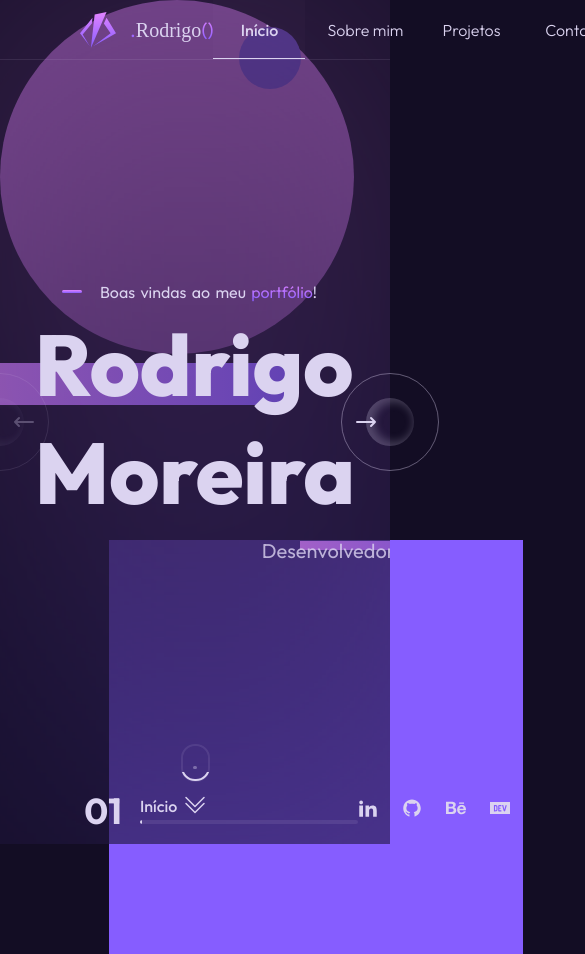
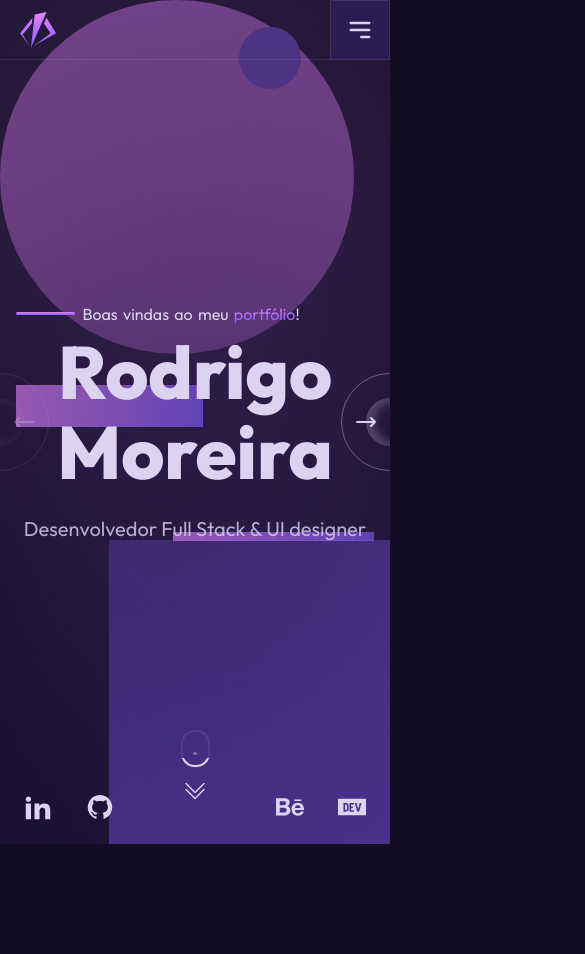
Before and after one commit to rodrigsmor/my-portfolio, a React (Vite) app: page / in a window 390 px wide. Shown: the top 954 px of the page, 585 px wide, since content can reach past the window. After the commit the page ends 844 px from the top, so only its background shows below. Built offline with nearby package versions, Linux system fonts and the light colour scheme; a web font is replaced by a local one.

Commit message:
Desvelops mobile and tablet version

```diff
--- a/src/components/Buttons/NavigateButton/index.jsx
+++ b/src/components/Buttons/NavigateButton/index.jsx
@@ -14,6 +14,8 @@ export const NavigateButton = ({ isPrevious = false }) => {
     <NavigateButtonWrapper
       className={`${isPrevious ? 'previous' : 'next'}`}
       disabled={isDisabled}
+      title={`go to ${isPrevious ? 'previous' : 'next'} page`}
+      aria-label={`go to ${isPrevious ? 'previous' : 'next'} page`}
       onClick={e => {
         let redirectTo = paths.indexOf(pathname) + (isPrevious ? -1 : +1);
         navigate(paths.at(redirectTo))
--- a/src/components/Buttons/SeeMoreButton/styled.js
+++ b/src/components/Buttons/SeeMoreButton/styled.js
@@ -36,11 +36,11 @@ export const SeeMoreButtonContainer = styled.button`
   height: 76px;
   gap: 10px;
   z-index: 51;
-  bottom: 24px;
+  bottom: 38px;
   display: flex;
   cursor: pointer;
   width: max-content;
-  position: absolute;
+  position: absolute !important;
   align-items: center;
   background: transparent;
   flex-direction: column;
@@ -100,4 +100,8 @@ export const SeeMoreButtonContainer = styled.button`
       }
     }
   }
+
+  @media ${({ theme }) => theme.media.desktop } {
+    bottom: 24px;
+  }
 `;
--- a/src/components/common/SectionContentTemplate/styled.js
+++ b/src/components/common/SectionContentTemplate/styled.js
@@ -3,7 +3,7 @@ import styled from "styled-components";
 export const SectionContentTemplateWrapper = styled.div`
   z-index: 20;
   width: 100vw;
-  height: 100vh;
+  height: 100dvh;
   bottom: -150%;
   max-width: 100vw;
   overflow: hidden;
@@ -17,7 +17,7 @@ export const SectionContentTemplateWrapper = styled.div`
 
   > div.content-wrapper {
     width: 100%;
-    max-height: 100vh;
+    max-height: 100dvh;
     overflow-y: scroll;
     overflow-x: hidden;
     scrollbar-width: none;
@@ -33,7 +33,7 @@ export const SectionContentTemplateWrapper = styled.div`
 export const BackButton = styled.button`
   gap: 10px;
   top: 80px;
-  left: 40px;
+  left: 16px;
   display: flex;
   cursor: pointer;
   position: absolute !important;
@@ -43,4 +43,8 @@ export const BackButton = styled.button`
   font-size: ${({ theme }) => theme.typography.size.h5 };
   color: ${({ theme }) => theme.colors.typography.main };
   font-weight: ${({ theme }) => theme.typography.weight.medium };
+
+  @media ${({ theme }) => theme.media.desktop } {
+    left: 40px;
+  }
 `;
--- a/src/components/layouts/Footer/index.jsx
+++ b/src/components/layouts/Footer/index.jsx
@@ -57,7 +57,6 @@ export const Footer = () => {
             <li key={name}>
               <Link to={link}>
                 <IconContext.Provider value={{
-                  size: 20,
                   color: theme.colors.typography.main,
                 }}>
                   { Icon }
--- a/src/components/layouts/Footer/styled.js
+++ b/src/components/layouts/Footer/styled.js
@@ -7,33 +7,60 @@ export const FooterContainer = styled.footer`
   width: 100vw;
   height: 68px;
   display: flex;
-  padding: 0 80px;
   position: fixed;
+  padding: 0 24px;
   align-items: center;
   background: transparent;
   justify-content: space-between;
+
+  @media ${({ theme }) => theme.media.desktop } {
+    padding: 0 80px;
+  }
 `;
 
 export const SocialMedias = styled.ul`
-  gap: 24px;
-  display: flex;
+  gap: 34px;
+  width: 100%;
+  display: grid;
   list-style: none;
   align-items: center;
+  grid-template-columns: 28px 28px 1fr 28px 28px;
 
   > li {
     opacity: 1;
     cursor: pointer;
     transition: all .5s ease-out;
+    font-size: 28px;
 
     &:hover {
       opacity: 0.4;
+    }
+
+    &:nth-of-type(3) {
+      grid-column-end: 5;
+      grid-column-start: 4;
+    }
+
+    &:nth-of-type(4) {
+      grid-column-end: 6;
+      grid-column-start: 5;
+    }
+  }
+
+  @media ${({ theme }) => theme.media.desktop } {
+    gap: 24px;
+    display: flex;
+    width: fit-content;
+
+    li {
+      font-size: 24px;
     }
   }
 `;
 
 export const ProgressIndicator = styled.div`
   gap: 14px;
-  display: flex;
+  display: none;
   align-items: center;
   color: ${({ theme }) => theme.colors.typography.main };
 
@@ -42,6 +69,10 @@ export const ProgressIndicator = styled.div`
     text-align: center;
     font-size: ${({ theme }) => theme.typography.size.h2 };
     font-weight: ${({ theme }) => theme.typography.weight.bold };
+  }
+
+  @media ${({ theme }) => theme.media.desktop } {
+    display: flex;
   }
 `;
 
--- a/src/components/layouts/Header/styled.js
+++ b/src/components/layouts/Header/styled.js
@@ -9,10 +9,22 @@ export const HeaderContainer = styled.header`
   height: 60px;
   display: flex;
   position: fixed;
-  padding: 0 0 0 80px;
+  padding: 0 0 0 20px;
   align-items: center;
   justify-content: space-between;
   border-bottom: 1px solid ${({ theme }) => theme.colors.typography.main }1A;
+
+  > figure > figcaption {
+    display: none;
+  }
+
+  @media ${({ theme }) => theme.media.desktop } {
+    padding: 0 0 0 80px;
+
+    > figure > figcaption {
+      display: block;
+    }
+  }
 `;
 
 export const NavigationHeader = styled.nav`
@@ -25,7 +37,7 @@ export const NavigationHeader = styled.nav`
 export const NavigationPageOptions = styled.ul`
   gap: 14px;
   height: 100%;
-  display: flex;
+  display: none;
   list-style: none;
   position: relative;
   align-items: center;
@@ -61,6 +73,10 @@ export const NavigationPageOptions = styled.ul`
   &.contacts:after {
     left: 318px;
   }
+
+  @media ${({ theme }) => theme.media.desktop } {
+    display: flex;
+  }
 `;
 
 export const PagesLinksOptions = styled(Link)`
--- a/src/components/screens/HomeSection/index.jsx
+++ b/src/components/screens/HomeSection/index.jsx
@@ -1,8 +1,8 @@
 import { useLocation } from "react-router-dom";
 import { HomeSectionContent } from "../HomeSectionContent";
+import { SeeMoreButton } from "../../Buttons/SeeMoreButton";
 import { SectionContentTemplate } from "../../common/SectionContentTemplate";
 import { GreetingsText, HomeSectionContainer, SectionTitle, Subtitle } from "./styled";
-import { SeeMoreButton } from "../../Buttons/SeeMoreButton";
 
 export const HomeSection = () => {
   const { pathname } = useLocation();
--- a/src/components/screens/HomeSection/styled.js
+++ b/src/components/screens/HomeSection/styled.js
@@ -3,8 +3,8 @@ import styled from "styled-components";
 export const HomeSectionContainer = styled.section`
   width: 100vw;
   display: flex;
-  height: 100vh;
-  padding: 0 16vw;
+  height: 100dvh;
+  padding: 0 16px;
   overflow: hidden;
   min-width: 100vw;
   max-width: 100vw;
@@ -38,6 +38,10 @@ export const HomeSectionContainer = styled.section`
     position: static;
     transition: all .5s ease-out;
   }
+
+  @media ${({ theme }) => theme.media.desktop } {
+    padding: 0 16vw;
+  }
 `;
 
 export const SectionTitle = styled.hgroup`
@@ -49,8 +53,11 @@ export const SectionTitle = styled.hgroup`
 
   > h1 {
     z-index: 5;
-    font-size: 86px;
+    font-size: 74px;
+    max-width: 100%;
     margin: 0 0 12px;
+    line-height: 80px;
+    text-align: center;
     font-weight: ${({ theme }) => theme.typography.weight.extrabold };
   }
 
@@ -69,28 +76,53 @@ export const SectionTitle = styled.hgroup`
 
   &:before {
     top: 53.5px;
-    width: 368px;
     height: 42px;
-    left: -108.5px;
+    width: 48vw;
+    left: 0vw;
   }
 
   &:after {
     content: '';
     height: 9px;
     width: 201px;
-    bottom: 13px;
-    right: -146px;
+    bottom: 0px;
+    right: 0px;
+  }
+
+  @media ${({ theme }) => theme.media.desktop } {
+    > h1 {
+      font-size: 86px;
+      line-height: 108px;
+    }
+
+    &:after {
+      bottom: 13px;
+      right: -146px;
+    }
+  }
+
+  @media ${({ theme }) => theme.media.tablet } {
+    &:before {
+      width: 368px;
+      left: -108.5px;
+    }
   }
 `;
 
 export const Subtitle = styled.h2`
   opacity: 0.8;
-  text-align: end;
-  margin: 0 -476px 0 0;
-  min-width: max-content;
+  text-align: center;
+  margin: 12px 0 0 0;
+  max-width: 100%;
   font-size: ${({ theme }) => theme.typography.size.h4 };
   color: ${({ theme }) => theme.colors.typography.main };
   font-weight: ${({ theme }) => theme.typography.weight.regular};
+
+  @media ${({ theme }) => theme.media.desktop } {
+    text-align: end;
+    margin: 0 -476px 0 0;
+    min-width: max-content;
+  }
 `;
 
 export const GreetingsText = styled.div`
@@ -102,14 +134,15 @@ export const GreetingsText = styled.div`
   &:before {
     content: '';
     height: 3px;
-    width: 5vw;
+    width: 15vw;
+    max-width: 100px;
     border-radius: 2px;
     background: linear-gradient(
       180deg,
       ${({ theme }) => theme.colors.secondary.main} 0%,
       ${({ theme }) => theme.colors.primary.main } 100%
     );
-    margin: 0 18px 0 0;
+    margin: 0 8px 0 0;
   }
 
   > p {
@@ -129,4 +162,12 @@ export const GreetingsText = styled.div`
       text-fill-color: transparent;
     }
   }
+
+  @media ${({ theme }) => theme.media.desktop } {
+    &:before {
+      width: 5vw;
+      max-width: 5vw;
+      margin: 0 18px 0 0;;
+    }
+  }
 `;
--- a/src/components/screens/HomeSectionContent/styled.js
+++ b/src/components/screens/HomeSectionContent/styled.js
@@ -3,7 +3,7 @@ import BackgroundImage from '../../../assets/images/images/bg-home.jpg'
 
 export const HomeSectionContentContainer = styled.div`
   width: 100vw;
-  min-height: 100vh;
+  min-height: 100dvh;
   height: fit-content;
   background: linear-gradient(0deg, rgba(43, 29, 82, 0.9), rgba(43, 29, 82, 0.9)), url(${BackgroundImage});
   background-repeat: repeat;
@@ -14,13 +14,13 @@ export const HomeSectionContentContainer = styled.div`
 export const PresentationSection = styled.section`
   display: flex;
   width: 100vw;
-  height: 100vh;
+  height: 100dvh;
   align-items: center;
-  padding: 12.8vh 11.7vw;
+  padding: 120px 16px;
   flex-direction: column;
 
   > h3 {
-    gap: 18px;
+    gap: 14px;
     display: flex;
     align-items: center;
     font-size: ${({ theme }) => theme.typography.size.h3 };
@@ -32,7 +32,7 @@ export const PresentationSection = styled.section`
     text-fill-color: transparent;
 
     &:after,&:before {
-      width: 92px;
+      width: 8vw;
       height: 2px;
       min-height: 2px;
       content: '';
@@ -45,7 +45,7 @@ export const PresentationSection = styled.section`
 
   > p {
     text-align: center;
-    margin: 12px 98px 48px;
+    margin: 12px 0 48px;
     color: ${({ theme }) => theme.colors.typography.main };
     font-size: ${({ theme }) => theme.typography.size.h5 };
     font-weight: ${({ theme }) => theme.typography.weight.light };
@@ -57,21 +57,37 @@ export const PresentationSection = styled.section`
     opacity: 0.4;
     background: ${({ theme }) => theme.colors.typography.main };
   }
+
+  @media ${({ theme }) => theme.media.desktop } {
+    padding: 12.8vh 11.7vw;
+
+    > h3 {
+      gap: 18px;
+      &:after,&:before {
+        width: 92px;
+      }
+    }
+
+    > p {
+      margin: 12px 98px 48px;
+    }
+  }
 `;
 
 export const WhoIAmSection = styled.section`
-  gap: 48px;
+  gap: 58px;
   display: flex;
   width: 100vw;
-  height: 100vh;
+  height: fit-content;
   align-items: center;
-  padding: 12.8vh 11.7vw;
+  padding: 220px 16px;
+  flex-direction: column;
   justify-content: center;
 
   > figure {
     > img {
       height: auto;
-      width: 288px;
+      width: 248px;
     }
   }
 
@@ -114,15 +130,32 @@ export const WhoIAmSection = styled.section`
       font-weight: ${({ theme }) => theme.typography.weight.light };
     }
   }
+
+  @media ${({ theme }) => theme.media.tablet } {
+    gap: 48px;
+    height: 100dvh;
+    padding: 120px 42px;
+    flex-direction: row;
+
+    > figure > img {
+      height: auto;
+      width: 288px;
+    }
+  }
+
+  @media ${({ theme }) => theme.media.desktop } {
+    height: 100vh;
+    padding: 12.8vh 11.7vw;
+  }
 `;
 
 export const InterestingsSection = styled.section`
   gap: 36px;
   display: flex;
   width: 100vw;
-  height: 100vh;
+  height: fit-content;
   align-items: center;
-  padding: 12.8vh 11.7vw;
+  padding: 40px 16px 120px;
   justify-content: center;
   flex-direction: column;
 
@@ -162,13 +195,12 @@ export const InterestingsSection = styled.section`
       display: flex;
       padding: 14px;
       flex-shrink: 0;
-      min-width: 336px;
+      max-width: 100%;
       height: fit-content;
       align-items: center;
       border-radius: 16px;
       flex-direction: row;
       justify-content: center;
-      max-width: calc((100% - (18px * 2)) / 3);
       border: 2px solid ${({ theme }) => theme.colors.typography.main}1A;
       color: ${({ theme }) => theme.colors.typography.main };
       background: ${({ theme }) => theme.colors.surface.dark };
@@ -191,4 +223,16 @@ export const InterestingsSection = styled.section`
       }
     }
   }
+
+  @media ${({ theme }) => theme.media.desktop } {
+    height: 100vh;
+    padding: 12.8vh 11.7vw;
+
+    > ul {
+      > li {
+        min-width: 336px;
+        max-width: calc((100% - (18px * 2)) / 3);
+      }
+    }
+  }
 `;
--- a/src/pages/Home/index.jsx
+++ b/src/pages/Home/index.jsx
@@ -1,10 +1,10 @@
 import { useEffect, useRef } from "react"
 import { useLocation } from "react-router-dom"
 import { Header } from "../../components/layouts/Header"
+import { Footer } from "../../components/layouts/Footer"
 import { HomeSection } from "../../components/screens/HomeSection"
 import { NavigateButton } from "../../components/Buttons/NavigateButton"
 import { CurrentPageContentContainer, PageContainer, PageContentWrapper, HomeSectionWrapper } from "./styled"
-import { Footer } from "../../components/layouts/Footer"
 
 export const Home = () => {
   const { pathname } = useLocation();
--- a/src/pages/Home/styled.js
+++ b/src/pages/Home/styled.js
@@ -2,8 +2,10 @@ import styled from "styled-components";
 
 export const PageContainer = styled.div`
   width: 100vw;
-  height: 100vh;
+  height: 100dvh;
   display: flex;
+  overflow: hidden;
+  max-height: 100dvh;
   position: relative;
   align-items: center;
   justify-content: center;
@@ -11,7 +13,7 @@ export const PageContainer = styled.div`
   > .background-support {
     z-index: 1;
     width: 100vw;
-    height: 100vh;
+    height: 100dvh;
     position: absolute;
 
     &:after {
@@ -62,7 +64,7 @@ export const PageContainer = styled.div`
 export const HomeSectionWrapper = styled.div`
   z-index: 2;
   width: 100vw;
-  height: 100vh;
+  height: 100dvh;
   backdrop-filter: blur(180px);
   background: ${({ theme }) => theme.colors.background.main }80;
 `;
@@ -77,11 +79,11 @@ export const PageContentWrapper = styled.div`
 
 export const CurrentPageContentContainer = styled.main`
   width: 100vw;
-  height: 100vh;
+  height: 100dvh;
   display: flex;
   overflow: hidden;
   max-width: 100vw;
-  max-height: 100vh;
+  max-height: 100dvh;
 
   > section:nth-of-type(3) {
     background: blueviolet;
@@ -93,6 +95,6 @@ export const CurrentPageContentContainer = styled.main`
 
   > * {
     min-width: 100vw;
-    height: 100vh;
+    height: 100dvh;
   }
 `;
--- a/src/style/theme.js
+++ b/src/style/theme.js
@@ -41,6 +41,11 @@ export const theme = {
       extrabold: '800'
     }
   },
+  media: {
+    mobile: '(min-width: 320px)',
+    tablet: '(min-width: 768px)',
+    desktop: '(min-width: 1024px)'
+  },
   shadow: {
 
   }
```
